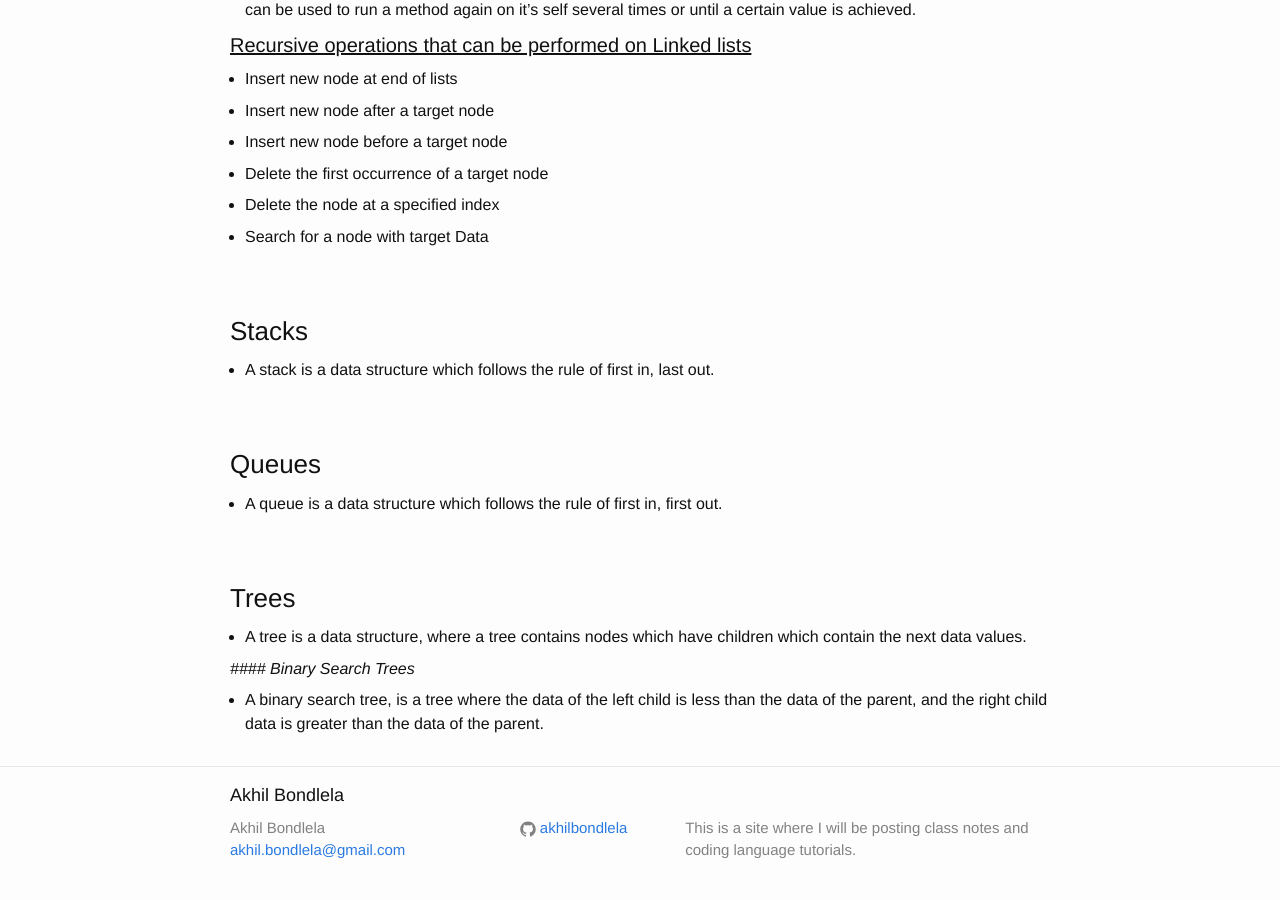
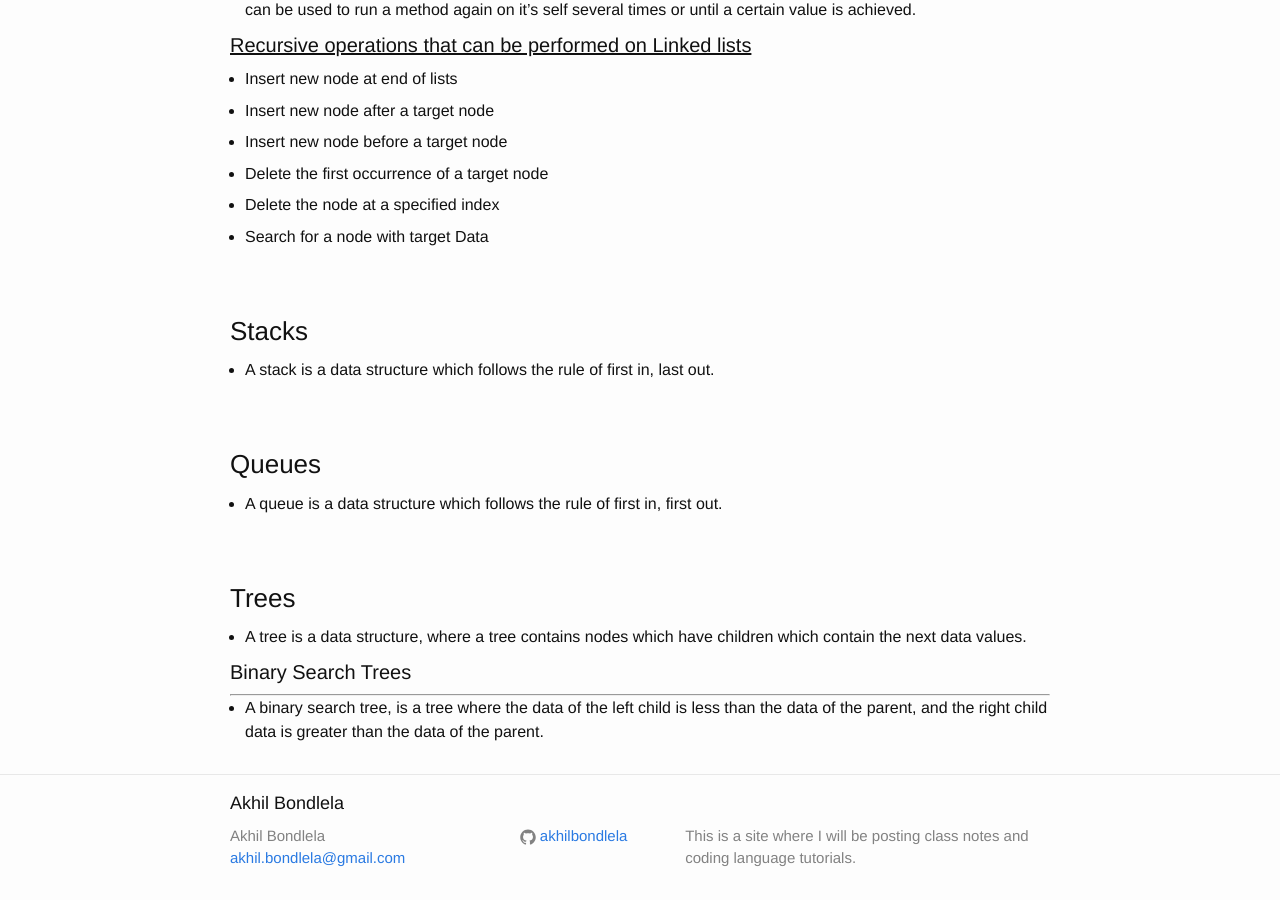
Before and after one commit to akhilbond/akhilbond.github.io, a Jekyll site: the page built from Courses/Data_Structures/notes.md, in a window 1280 px wide and 900 px high, scrolled down 7501 px. Built offline with Jekyll 4.4.1, drawn with Linux system fonts in a browser that asks for light colours; formulas are drawn with MathJax 3.

Commit message:
Formatting

```diff
--- a/Courses/Data_Structures/notes.md
+++ b/Courses/Data_Structures/notes.md
@@ -358,6 +358,7 @@ if(people == null){
 
 - A tree is a data structure, where a tree contains nodes which have children which contain the next data values.
 
-_#### Binary Search Trees_
+#### Binary Search Trees
+---
 
 - A binary search tree, is a tree where the data of the left child is less than the data of the parent, and the right child data is greater than the data of the parent.
```
